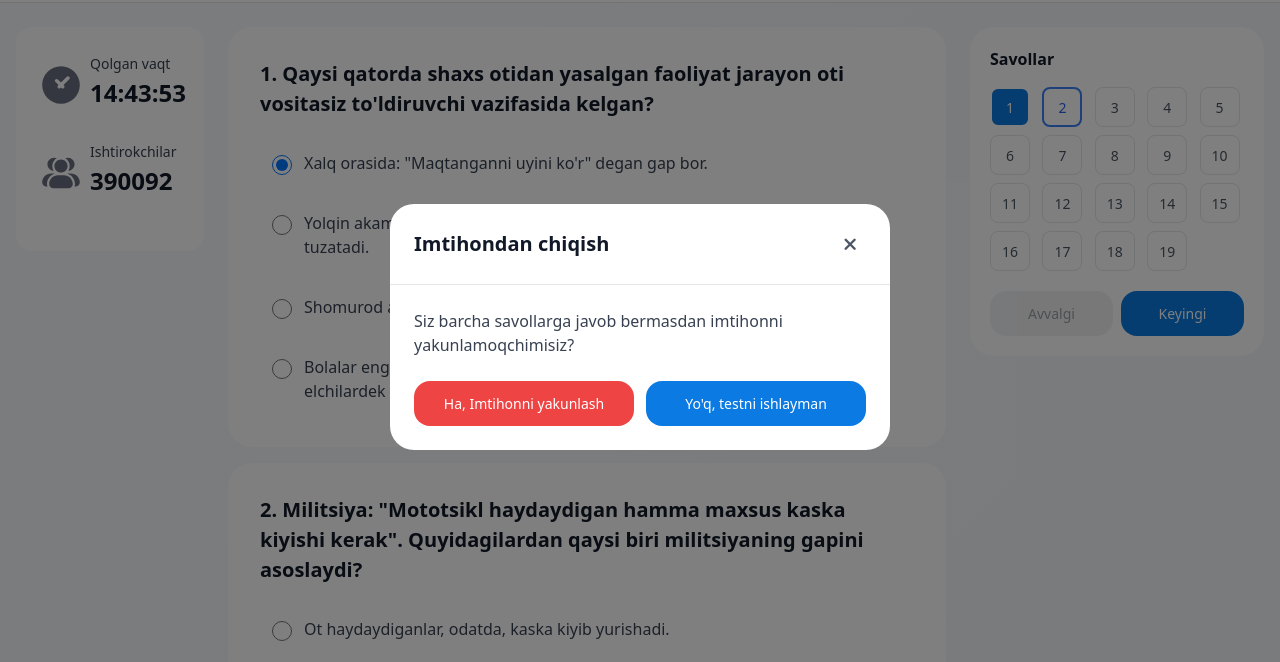
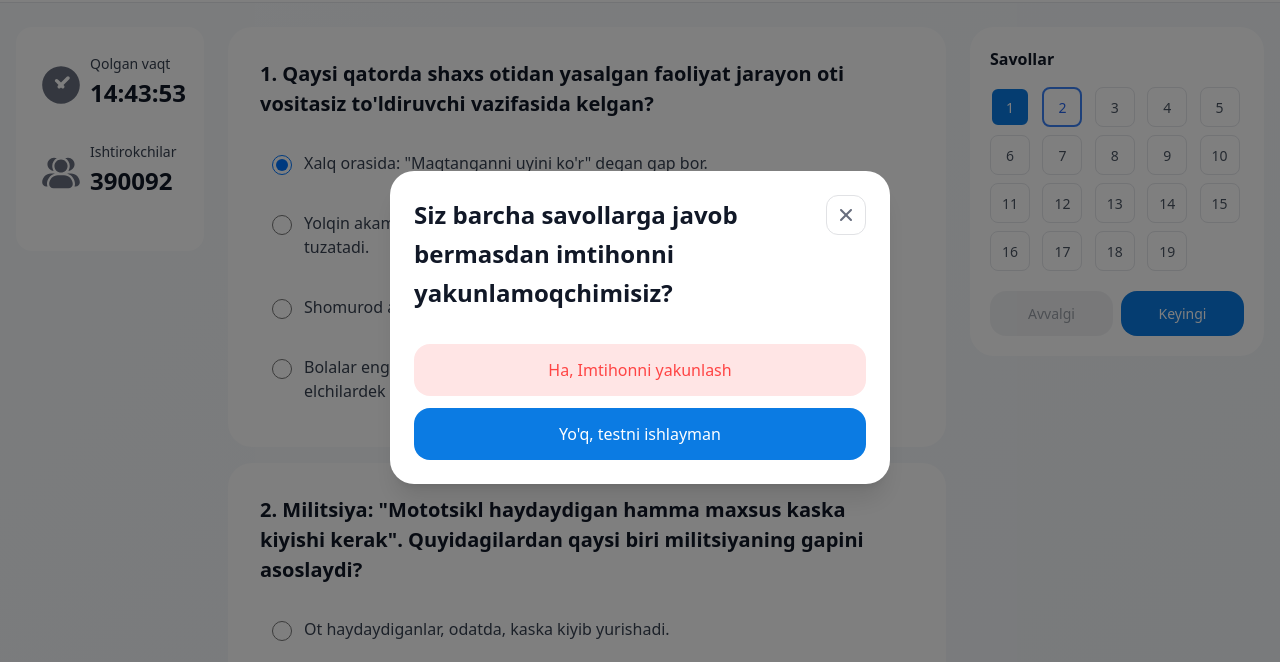
Before and after one commit to yahyobek0606/oliygoh-template, a website: page pages/test-solving.html in a window 1280 px wide. Both pictures are taken after a click on the button "Imtihondan chiqish". Shown: the part 73-735 px from the top of the page. Drawn offline with nearby package versions, Linux system fonts and the light colour scheme; files that its build step writes are made by us from their sources.

Commit message:
Update test-solving.html

```diff
--- a/pages/test-solving.html
+++ b/pages/test-solving.html
@@ -231,28 +231,32 @@
   <div id="exit-confirm-modal"
     class="fixed inset-0 bg-black bg-opacity-50 flex items-center justify-center z-50 opacity-0 invisible transition-all duration-300">
     <div
-      class="bg-white dark:bg-dark-card rounded-[24px] w-[90%] max-w-[500px] transform scale-95 transition-all duration-300">
-      <!-- Modal Header -->
-      <div class="relative flex items-center justify-between p-[24px] border-b border-gray-200 dark:border-gray-700">
-        <h2 class="text-[20px] font-bold text-gray-900 dark:text-white">Imtihondan chiqish</h2>
-        <button id="close-exit-modal"
-          class="w-[32px] h-[32px] rounded-[8px] flex items-center justify-center hover:bg-gray-100 dark:hover:bg-gray-700 transition-colors">
-          <i class="fas fa-times text-[18px] text-gray-600 dark:text-gray-400"></i>
-        </button>
-      </div>
+      class="bg-white dark:bg-dark-card rounded-[24px] w-[90%] max-w-[500px] transform scale-95 transition-all duration-300 shadow-xl relative">
+      <!-- Close Button -->
+      <button id="close-auth-modal"
+        class="absolute right-[24px] top-[24px] w-[40px] h-[40px] border border-[#E1E2E5] rounded-[12px] bg-white hover:bg-gray-200 flex items-center justify-center transition-colors">
+        <img src="../assets/icons/multiplication-sign.svg" alt="Close" class="w-[20px] h-[20px]">
+      </button>
 
       <!-- Modal Content -->
       <div class="p-[24px]">
-        <p class="text-[16px] text-gray-700 dark:text-gray-300 mb-[24px]">
+        <!-- Question Text -->
+        <p
+          class="text-[24px] w-5/6 font-semibold text-gray-900 dark:text-white text-start mb-[32px] leading-relaxed">
           Siz barcha savollarga javob bermasdan imtihonni yakunlamoqchimisiz?
         </p>
-        <div class="flex items-center space-x-[12px]">
+
+        <!-- Action Buttons -->
+        <div class="flex flex-col space-y-[12px]">
+          <!-- Confirm Exit Button -->
           <button id="confirm-exit-btn"
-            class="flex-1 bg-red-500 hover:bg-red-600 text-white px-[20px] py-[12px] rounded-[16px] transition-colors text-[14px] font-medium">
+            class="w-full bg-[#FFE5E5] dark:bg-[#4A1F1F] text-[#FF4444] dark:text-[#FF6B6B] px-[24px] py-[14px] rounded-[16px] hover:bg-[#FFD5D5] dark:hover:bg-[#5A2F2F] transition-colors text-[16px] font-medium">
             Ha, Imtihonni yakunlash
           </button>
+
+          <!-- Cancel Button -->
           <button id="cancel-exit-btn"
-            class="flex-1 bg-primary text-white px-[20px] py-[12px] rounded-[16px] hover:bg-primary/90 transition-colors text-[14px] font-medium">
+            class="w-full bg-primary text-white px-[24px] py-[14px] rounded-[16px] hover:bg-primary/90 transition-colors text-[16px] font-medium">
             Yo'q, testni ishlayman
           </button>
         </div>
```
